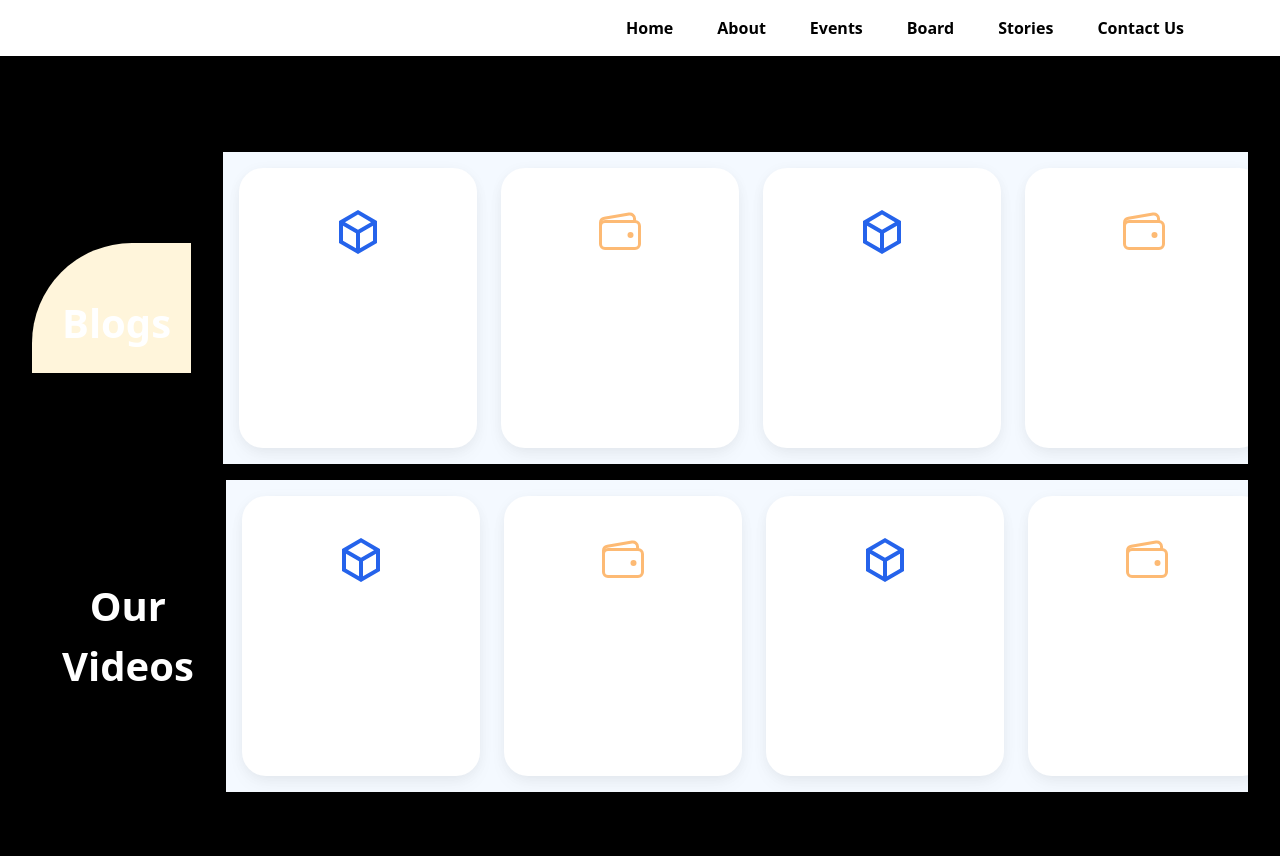
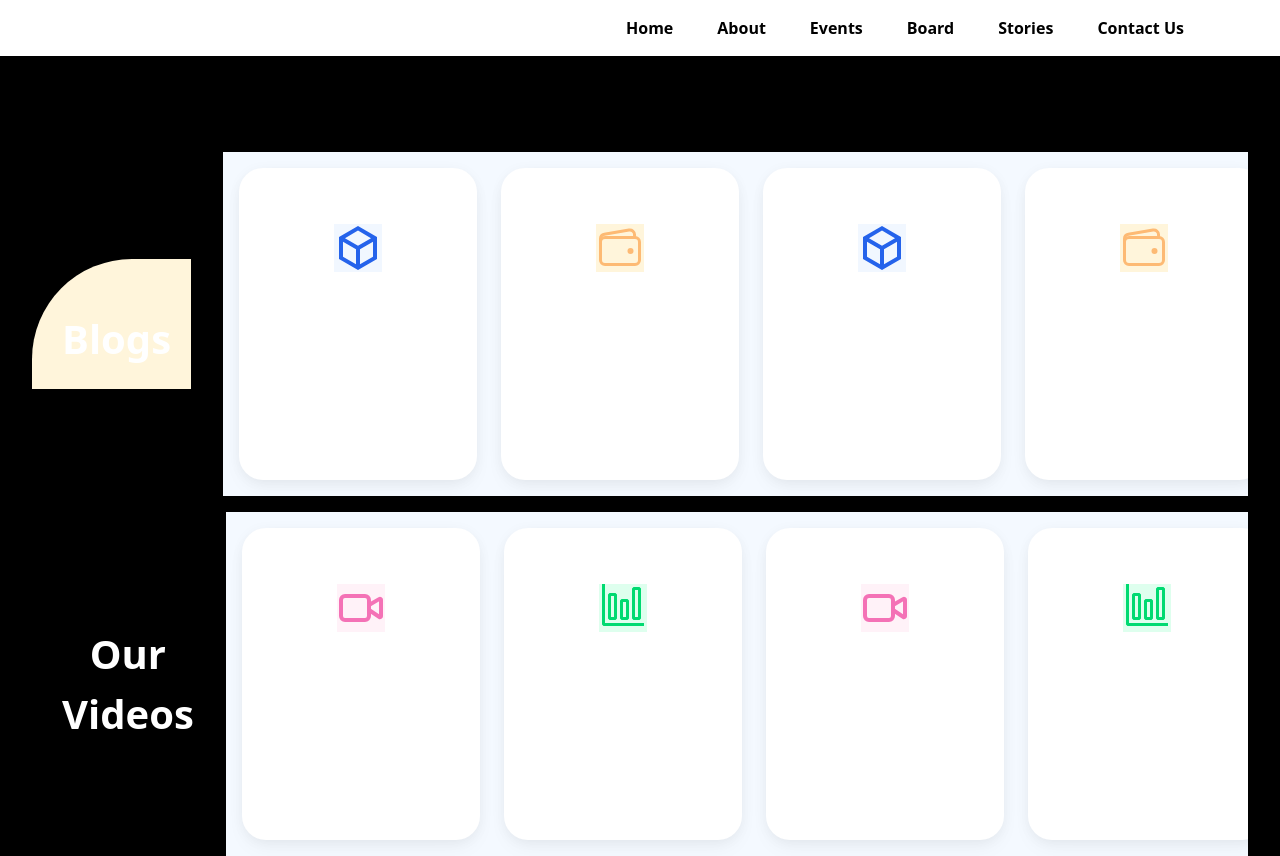
Before and after one commit to ms-club-sliit/CSNE-SC-Official-Web, a Next.js app: page /home in a window 1280 px wide. Before the commit the page ends 800 px from the top, so only its background shows below. Built offline with nearby package versions, Linux system fonts and the light colour scheme.

Commit message:
changed icons

```diff
--- a/src/components/home/blogVideoSection/AllBlogSection.jsx
+++ b/src/components/home/blogVideoSection/AllBlogSection.jsx
@@ -5,42 +5,42 @@ import { IoWalletOutline } from "react-icons/io5";
 
 const data = [
   {
-    icon: <RiBox3Line className="text-5xl text-blue-600" />,
+    icon: <RiBox3Line className="text-5xl bg-[#F1F7FF]  text-blue-600" />,
     title: "What is Github?",
     description: "We present you a proposal and discuss niffty-gritty like",
   },
   {
-    icon: <IoWalletOutline className="text-5xl text-orange-300" />,
+    icon: <IoWalletOutline className="text-5xl bg-[#FFF5DB] text-orange-300" />,
     title: "What is Github?",
     description: "We present you a proposal and discuss niffty-gritty like",
   },
   {
-    icon: <RiBox3Line className="text-5xl text-blue-600" />,
+    icon: <RiBox3Line className="text-5xl bg-[#F1F7FF] text-blue-600" />,
     title: "What is Github?",
     description: "We present you a proposal and discuss niffty-gritty like",
   },
   {
-    icon: <IoWalletOutline className="text-5xl text-orange-300" />,
+    icon: <IoWalletOutline className="text-5xl bg-[#FFF5DB] text-orange-300" />,
     title: "What is Github?",
     description: "We present you a proposal and discuss niffty-gritty like",
   },
   {
-    icon: <RiBox3Line className="text-5xl text-blue-600" />,
+    icon: <RiBox3Line className="text-5xl bg-[#F1F7FF] text-blue-600" />,
     title: "What is Github?",
     description: "We present you a proposal and discuss niffty-gritty like",
   },
   {
-    icon: <IoWalletOutline className="text-5xl text-orange-300" />,
+    icon: <IoWalletOutline className="text-5xl bg-[#FFF5DB] text-orange-300" />,
     title: "What is Github?",
     description: "We present you a proposal and discuss niffty-gritty like",
   },
   {
-    icon: <RiBox3Line className="text-5xl text-blue-600" />,
+    icon: <RiBox3Line className="text-5xl  text-blue-600" />,
     title: "What is Github?",
     description: "We present you a proposal and discuss niffty-gritty like",
   },
   {
-    icon: <IoWalletOutline className="text-5xl text-orange-300" />,
+    icon: <IoWalletOutline className="text-5xl bg-[#FFF5DB] text-orange-300" />,
     title: "What is Github?",
     description: "We present you a proposal and discuss niffty-gritty like",
   },
--- a/src/components/home/blogVideoSection/BlogVideoCard.jsx
+++ b/src/components/home/blogVideoSection/BlogVideoCard.jsx
@@ -1,12 +1,10 @@
 import React from "react";
-
-
 
 const BlogVideoCard = (props) => {
   return (
     <div className="block rounded-3xl bg-white p-6 shadow-[0_2px_15px_-3px_rgba(0,0,0,0.07),0_10px_20px_-2px_rgba(0,0,0,0.04)] ">
       <div className="flex flex-col w-[190px] p-4 gap-3">
-        <div className=" flex justify-center">
+        <div className=" flex p-4 justify-center">
           {/* <img src={props.icon} alt="icon" /> */}
           {props.icon}
         </div>
--- a/src/components/home/blogVideoSection/VideoSection.jsx
+++ b/src/components/home/blogVideoSection/VideoSection.jsx
@@ -1,45 +1,45 @@
 import React from "react";
 import BlogVideoCard from "./BlogVideoCard";
-import { RiBox3Line } from "react-icons/ri";
-import { IoWalletOutline } from "react-icons/io5";
+import { LuVideo } from "react-icons/lu";
+import { VscGraph } from "react-icons/vsc";
 const data = [
   {
-    icon: <RiBox3Line className="text-5xl text-blue-600" />,
+    icon: <LuVideo className="text-5xl bg-[#FFF2F8]  text-pink-400" />,
     title: "What is Github?",
     description: "We present you a proposal and discuss niffty-gritty like",
   },
   {
-    icon: <IoWalletOutline className="text-5xl text-orange-300" />,
+    icon: <VscGraph className="text-5xl bg-[#DEFFEE] text-[#00DA71]" />,
     title: "What is Github?",
     description: "We present you a proposal and discuss niffty-gritty like",
   },
   {
-    icon: <RiBox3Line className="text-5xl text-blue-600" />,
+    icon: <LuVideo className="text-5xl  bg-[#FFF2F8]  text-pink-400" />,
     title: "What is Github?",
     description: "We present you a proposal and discuss niffty-gritty like",
   },
   {
-    icon: <IoWalletOutline className="text-5xl text-orange-300" />,
+    icon: <VscGraph className="text-5xl bg-[#DEFFEE] text-[#00DA71]" />,
     title: "What is Github?",
     description: "We present you a proposal and discuss niffty-gritty like",
   },
   {
-    icon: <RiBox3Line className="text-5xl text-blue-600" />,
+    icon: <LuVideo className="text-5xl  bg-[#FFF2F8]  text-pink-400" />,
     title: "What is Github?",
     description: "We present you a proposal and discuss niffty-gritty like",
   },
   {
-    icon: <IoWalletOutline className="text-5xl text-orange-300" />,
+    icon: <VscGraph className="text-5xl bg-[#DEFFEE] text-[#00DA71]" />,
     title: "What is Github?",
     description: "We present you a proposal and discuss niffty-gritty like",
   },
   {
-    icon: <RiBox3Line className="text-5xl text-blue-600" />,
+    icon: <LuVideo className="text-5xl  bg-[#FFF2F8]  text-pink-400" />,
     title: "What is Github?",
     description: "We present you a proposal and discuss niffty-gritty like",
   },
   {
-    icon: <IoWalletOutline className="text-5xl text-orange-300" />,
+    icon: <VscGraph className="text-5xl bg-[#DEFFEE] text-[#00DA71]" />,
     title: "What is Github?",
     description: "We present you a proposal and discuss niffty-gritty like",
   },
```
